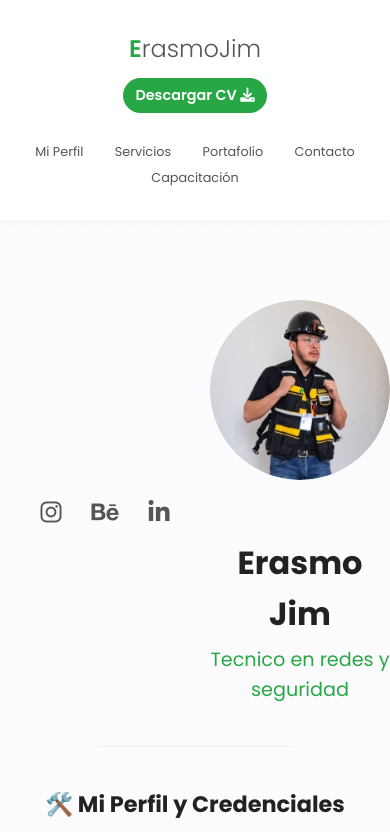
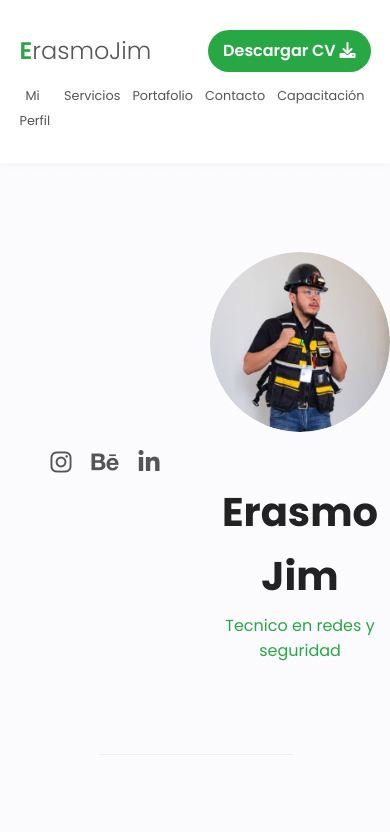
Before and after one commit to Mega1saturno/portafolioEJ, a plain HTML site: page index.html in a window 390 px wide. Shown: the top 832 px of the page. Drawn offline with Linux system fonts and the light colour scheme.

Commit message:
Add files via upload

```diff
--- a/style.css
+++ b/style.css
@@ -1,13 +1,13 @@
-/* Variables y Reseteo Básico (Ajustado)*/
+/* Variables y Reseteo Básico (Ajustado) */
 :root {
     /* Usando colores verdes para coherencia con las insignias NetAcad */
-    --color-primario: #28a745; /* Verde fuerte (NetAcad/Cisco) - Para links, títulos y detalles importantes*/
-    --color-secundario: #1e7e34; /* Verde más oscuro - Para hover y botones*/
-    --color-texto-dark: #222; /* Texto principal oscuro y audaz*/
+    --color-primario: #28a745; /* Verde fuerte (NetAcad/Cisco) - Para links, títulos y detalles importantes */
+    --color-secundario: #1e7e34; /* Verde más oscuro - Para hover y botones */
+    --color-texto-dark: #222; /* Texto principal oscuro y audaz */
     --color-texto-light: #555;
-    --color-fondo: #fcfcff; /* Blanco muy sutil*/
+    --color-fondo: #fcfcff; /* Blanco muy sutil */
     --color-claro: #ffffff;
-    --color-burbuja: rgba(40, 167, 69, 0.1); /* Color de fondo muy sutil, basado en el nuevo primario*/
+    --color-burbuja: rgba(40, 167, 69, 0.1); /* Color de fondo muy sutil, basado en el nuevo primario */
     --font-principal: 'Poppins', sans-serif;
 }
 
@@ -118,11 +118,11 @@ header nav ul li a:hover {
     min-height: 80vh;
     position: relative;
     overflow: hidden;
-    padding-top: 50px; /* Nuevo: espacio superior para header */
+    padding-top: 50px; /* Espacio para que no toque la barra de navegación */
 }
 
 .portrait-container {
-    text-align: center;
+    text-align: center; /* CLAVE: Centrar el contenido de la foto y texto */
     position: relative;
     z-index: 10;
 }
@@ -150,6 +150,7 @@ header nav ul li a:hover {
 
 .hero-text {
     margin-top: 20px;
+    text-align: center; /* CLAVE: Asegurar centrado del texto Erasmo Jim */
 }
 
 .hero-text h1 {
@@ -312,16 +313,13 @@ header nav ul li a:hover {
 
 /* Estilos específicos para la sección de Capacitación */
 #training .servicio-card {
-    /* Mantener el sombreado y transición */
     box-shadow: 0 5px 20px rgba(0,0,0,0.05);
     transition: none;
     transform: none;
 }
-/* Estilo crucial para la estructura interna de la capacitación */
 #training .servicio-card > div {
     display: flex;
     gap: 30px;
-    /* Necesitamos que estos divs internos se apilen en móvil, lo manejaremos en la media query */
 }
 
 #training .servicio-card > div > div {
@@ -336,11 +334,10 @@ header nav ul li a:hover {
 }
 
 .galeria-item {
-    background-color: var(--color-burbuja); /* Cambiado a un color más claro */
+    background-color: var(--color-burbuja);
     height: 250px;
     border-radius: 10px;
     box-shadow: 0 4px 10px rgba(0,0,0,0.05);
-    /* Asegurar que las imágenes/contenido ocupen el 100% del galeria-item */
     display: flex;
     justify-content: center;
     align-items: center;
@@ -426,7 +423,6 @@ footer {
 
 /* Contenedor principal que tiene la animación */
 .lightbox-content-container {
-    /* Por defecto, tamaño pequeño para que la imagen lo determine */
     max-width: 90%;
     max-height: 90vh;
     width: auto;
@@ -482,23 +478,23 @@ footer {
     opacity: 0.8;
 }
 
+
 /* ========================================================================= */
-/* --- MEDIA QUERIES PARA RESPONSIVIDAD (Ajustes Focales) --- */
+/* --- MEDIA QUERIES PARA RESPONSIVIDAD (CORREGIDAS Y AJUSTADAS) --- */
 /* ========================================================================= */
 
 
 /* Tablets y Dispositivos Medianos (max-width: 992px) */
 @media (max-width: 992px) {
 
-    /* Header */
+    /* Header: Wrap para que todo quepa sin desbordarse */
     .header-container {
-        /* Permite que el logo y el menú se muevan si es necesario */
         flex-wrap: wrap;
         justify-content: center;
     }
 
     header nav {
-        order: 2; /* Mover la navegación abajo del logo/botón */
+        order: 3; /* Mover la navegación al final para que el logo y el CV queden arriba */
         width: 100%;
         margin-top: 10px;
     }
@@ -508,17 +504,7 @@ footer {
         flex-wrap: wrap;
     }
 
-    header nav ul li a {
-        padding: 5px 10px;
-        font-size: 0.95em;
-    }
-
-    .btn-cv {
-        font-size: 0.9em;
-        padding: 6px 12px;
-    }
-
-    /* Hero */
+    /* Hero: Ajustar el tamaño de la foto y el texto */
     .hero-portrait {
         min-height: 60vh;
         padding-top: 80px;
@@ -529,7 +515,7 @@ footer {
         height: 280px;
     }
 
-    /* Mover la barra social de lado a abajo (Central) */
+    /* Barra Social: Mover al centro debajo del texto */
     .social-bar {
         position: static;
         flex-direction: row;
@@ -546,35 +532,15 @@ footer {
         gap: 20px;
     }
 
-    .credencial {
-        text-align: center;
-        border-left: none;
-        border-bottom: 5px solid var(--color-primario);
-    }
-
-    /* Servicios: Asegurar que se mantengan en 1 o 2 columnas */
-    .servicio-grid {
-        grid-template-columns: repeat(auto-fit, minmax(250px, 1fr));
-    }
-
-    /* Capacitación (CAPACITACION.HTML) - SOLUCIÓN PARA LA CAPTURA */
-    /* Forzar que el texto y la imagen/video se apilen verticalmente en la tarjeta */
+    /* Capacitación: Forzar el apilamiento de texto e imagen/video */
     #training .servicio-card > div {
         flex-direction: column;
     }
 
-    /* Asegurar que la imagen/video se apile primero (orden -1) */
-    #training .servicio-card > div > div {
-        width: 100%; /* Ocupar todo el ancho */
-        flex: none;
+    #training .servicio-card > div > div:nth-child(2) {
+        order: -1; /* Mover la caja de la galería (imagen/video) al inicio */
     }
 
-    /* Mover la caja de la galería al inicio de la tarjeta en móvil/tablet */
-    #training .servicio-card > div > div:nth-child(2) {
-        order: -1;
-    }
-
-    /* Ajustar altura de la caja de imagen en capacitación */
     #training .galeria-item {
         height: 200px !important;
         margin-bottom: 15px;
@@ -588,39 +554,36 @@ footer {
         width: 95%;
     }
 
-    section {
-        padding: 40px 0;
-    }
-
     h1 {
         font-size: 2em;
     }
 
-    h3 {
-        font-size: 1.4em;
-        margin-bottom: 25px;
-    }
-
-    /* Header (Diseño Móvil) */
+    /* Header (Diseño Móvil: Logo arriba, CV y luego Menú) */
     .header-container {
-        flex-direction: column; /* Apilar logo, botón y menú */
+        flex-direction: row; /* Mantener horizontal en la parte superior */
+        justify-content: space-between;
         align-items: center;
         padding: 10px 0;
     }
 
-    .logo, .btn-cv {
-        margin-bottom: 10px;
+    .logo {
+        order: 1; /* ErasmoJim a la izquierda */
+    }
+
+    .btn-cv {
+        order: 2; /* Botón CV a la derecha */
+        margin: 0;
     }
 
     header nav {
-        order: 3; /* Mover la navegación al final */
+        order: 3; /* Navegación debajo */
+        width: 100%;
+        margin-top: 10px;
     }
 
     header nav ul {
         justify-content: space-around;
-        flex-wrap: wrap;
-        width: 100%;
-        margin-top: 5px;
+        flex-wrap: nowrap; /* Evitar que los enlaces se rompan en dos líneas */
     }
 
     header nav ul li a {
@@ -629,9 +592,14 @@ footer {
     }
 
     /* Hero */
+    .hero-portrait {
+        min-height: 70vh; /* Darle más espacio al Hero */
+    }
+
     .portrait-photo-bg {
         width: 180px;
         height: 180px;
+        margin-bottom: 20px;
     }
 
     /* Ocultar las formas de fondo */
@@ -640,25 +608,24 @@ footer {
         display: none;
     }
 
-    /* Capacitación: Ajuste final de altura */
-    #training .galeria-item {
+    /* Ajuste de tipografía en Hero */
+    .hero-text h1 {
+        font-size: 2.5em;
+    }
+    .hero-text .subtitle {
+        font-size: 1em;
+    }
+
+    /* Barra Social (ya está centrada desde el 992px) */
+    .social-bar {
+        margin-top: 10px;
+        gap: 20px;
+    }
+
+    /* Ajuste de altura de cajas en Capacitación y Portafolio */
+    #training .galeria-item,
+    .portafolio-galeria .galeria-item {
         height: 150px !important;
     }
 
-    /* Portafolio: Ajuste de altura */
-    .galeria-item {
-        height: 150px;
-    }
-
-    /* Lightbox para certificados, más pequeño en móvil */
-    .lightbox-content-container.iframe-mode {
-        width: 95%;
-        height: 95vh;
-    }
-
-    .close-btn {
-        font-size: 40px;
-        top: 10px;
-        right: 20px;
-    }
 }
```
